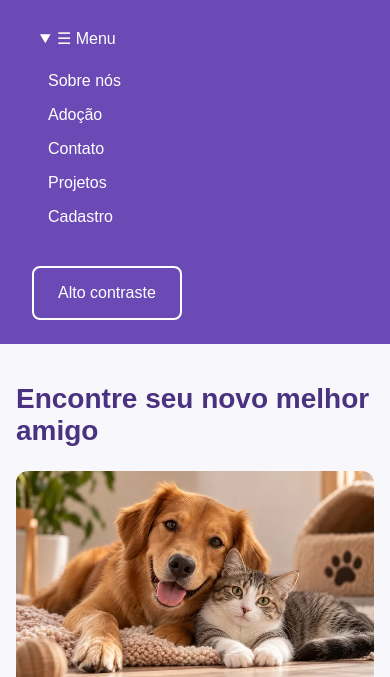
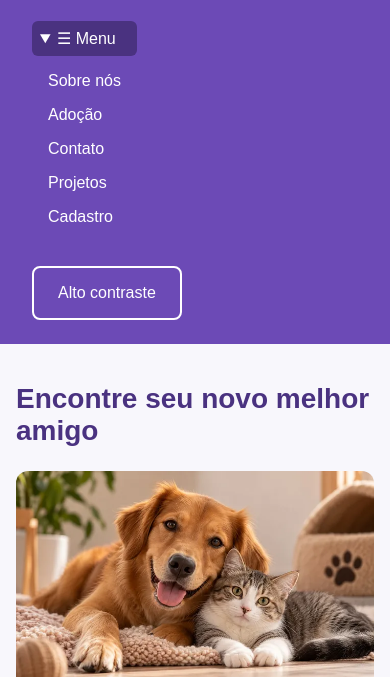
Before and after one commit to gabrieligardini/criacao-ong, a website built with Vite: page index.html in a window 390 px wide. Both pictures are taken after a click on the heading "☰ Menu". Shown: the part 167-844 px from the top of the page. Built offline with nearby package versions, Linux system fonts and the light colour scheme.

Commit message:
fix: melhora responsividade e acessibilidade do menu

```diff
--- a/css/style.css
+++ b/css/style.css
@@ -299,6 +299,18 @@ footer a {
         width: 100%;
     }
 
+    .menu-mobile summary:focus-visible {
+        outline: 3px solid var(--cor-destaque);
+        outline-offset: 3px;
+        border-radius: 6px;
+    }
+
+    .menu-mobile[open] summary {
+        background-color: var(--cor-primaria-escura);
+        color: white;
+        border-radius: 6px;
+    }
+
     .menu-mobile summary {
         color: white;
         cursor: pointer;
@@ -332,8 +344,8 @@ button {
     font-size: var(--texto-normal);
     cursor: pointer;
     transition: background-color 0.2s ease,
-                border-color 0.2s ease,
-                box-shadow 0.2s ease;
+        border-color 0.2s ease,
+        box-shadow 0.2s ease;
 }
 
 button:hover {
@@ -368,7 +380,7 @@ select {
     font-family: var(--fonte-principal);
     font-size: var(--texto-normal);
     transition: border-color 0.2s ease,
-                box-shadow 0.2s ease;
+        box-shadow 0.2s ease;
 }
 
 input:focus,
```
Also changed, not shown: README.md.
